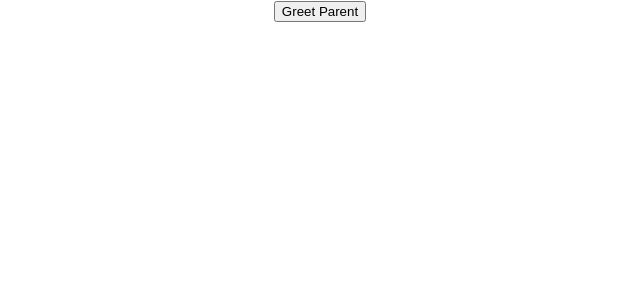
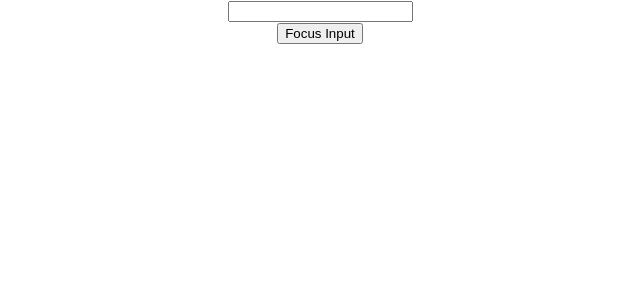
Before and after one commit to lukadlm97/react-demo, a React (Create React App) app in the folder hello-react/: page / in a window 1280 px wide. Shown: the top 300 px of the page, without its empty margins (320-960 px from the left). Built offline with nearby package versions, Linux system fonts and the light colour scheme.

Commit message:
ref using for connection between parent and child

```diff
--- a/hello-react/src/App.js
+++ b/hello-react/src/App.js
@@ -23,13 +23,15 @@
 import ParentComp from './components/ParentComp'
 import RefsDemo from './components/RefsDemo';
 import ParentCompRef from './components/ParentCompRef';
+import FokusInput from './components/FokusInput';
 function App() {
   return (
     <div className="App">
 
-      <ParentCompRef />
+      <FokusInput />
 
      {/*
+      <ParentCompRef />
       <ParentComp />
       <RefsDemo />
       <Table />
--- /dev/null
+++ b/hello-react/src/components/FokusInput.js
@@ -0,0 +1,26 @@
+import React, { Component } from 'react'
+import Input from './Input'
+
+ class FokusInput extends Component {
+
+    constructor(props) {
+        super(props)
+
+        this.componentRef = React.createRef()
+    }
+
+    clickHandler = () =>{
+        this.componentRef.current.focusInput()
+    }
+
+    render() {
+        return (
+            <div>
+                <Input ref={this.componentRef}/>
+                <button onClick={this.clickHandler}>Focus Input</button>
+            </div>
+        )
+    }
+}
+
+export default FokusInput
--- a/hello-react/src/components/Input.js
+++ b/hello-react/src/components/Input.js
@@ -0,0 +1,22 @@
+import React, { Component } from 'react'
+
+export default class Input extends Component {
+
+    constructor(props) {
+        super(props)
+         this.inputRef = React.createRef()
+
+    }
+
+    focusInput(){
+        this.inputRef.current.focus()
+    }
+
+    render() {
+        return (
+            <div>
+                <input type="text" ref={this.inputRef}/>
+            </div>
+        )
+    }
+}
```
